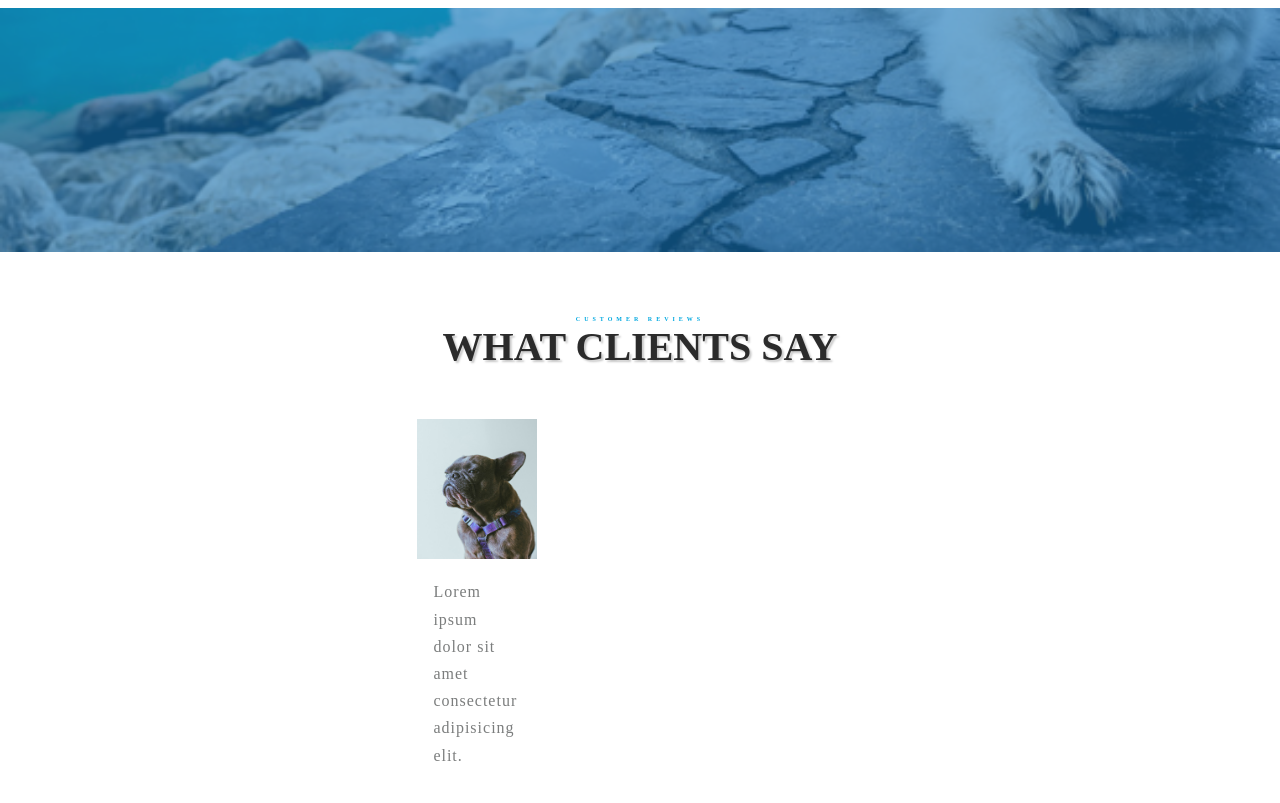
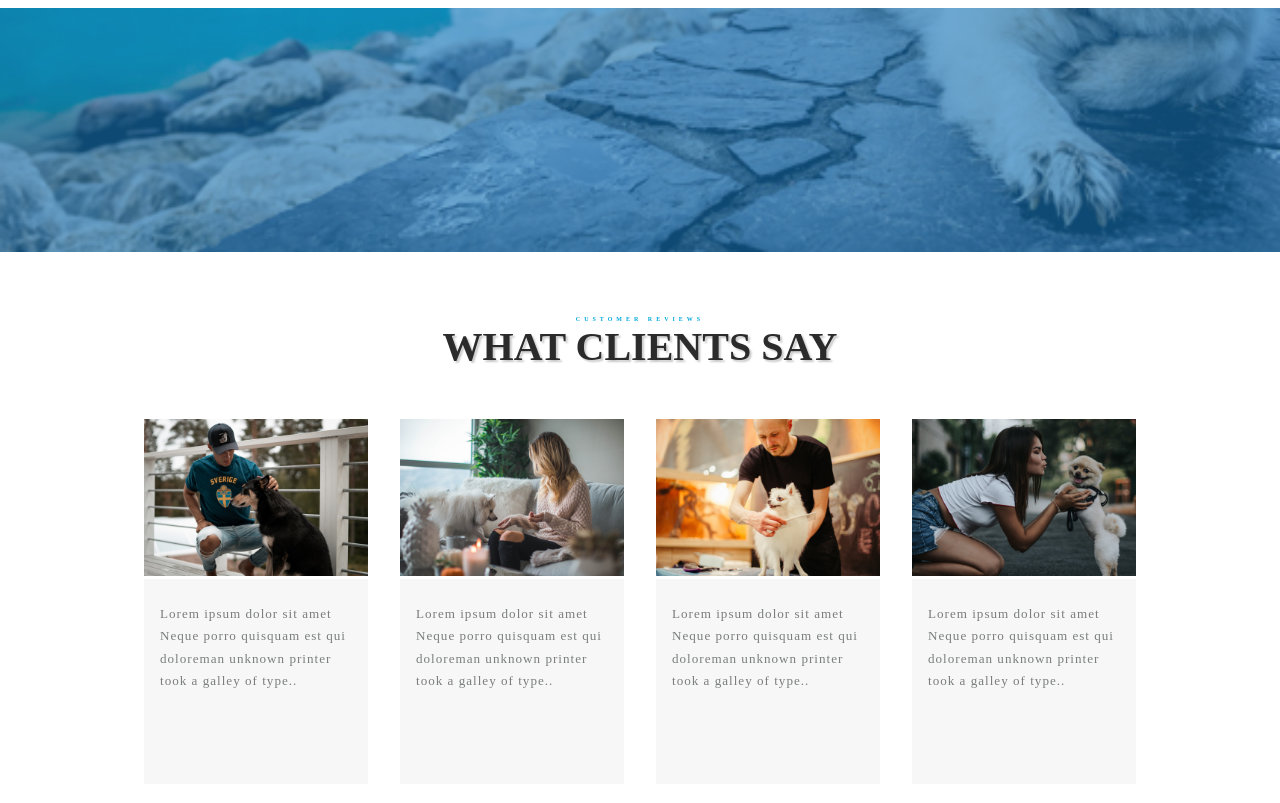
Before and after one commit to yucheng-yc/myproject, a plain HTML site: page index.html in a window 1280 px wide. Shown: the part 3903-4706 px from the top of the page. Drawn offline with Linux system fonts and the light colour scheme.

Commit message:
8/28/20:59

```diff
--- a/index.html
+++ b/index.html
@@ -194,12 +194,27 @@
             <h3>WHAT CLIENTS SAY</h3>
             <div class="imgTextItem">
                 <div>
-                    <img src="./images/g1.jpg" alt="">
-                    <p>Lorem ipsum dolor sit amet consectetur adipisicing elit. </p>
+                    <img src="./images/5.jpg" alt="">
+                    <p> Lorem ipsum dolor sit amet Neque porro quisquam est qui doloreman unknown printer took a galley of type.. </p>
+                </div>
+                <div>
+                    <img src="./images/7.jpg" alt="">
+                    <p> Lorem ipsum dolor sit amet Neque porro quisquam est qui doloreman unknown printer took a galley of type.. </p>
+                </div>
+                <div>
+                    <img src="./images/4.jpg" alt="">
+                    <p> Lorem ipsum dolor sit amet Neque porro quisquam est qui doloreman unknown printer took a galley of type.. </p>
+                </div>
+                <div>
+                    <img src="./images/8.jpg" alt="">
+                    <p> Lorem ipsum dolor sit amet Neque porro quisquam est qui doloreman unknown printer took a galley of type.. </p>
                 </div>
             </div>
         </div>
     </div>
 
+
+    <div class="bottom"></div>
+
 </body>
 </html>
--- a/scss/index.scss
+++ b/scss/index.scss
@@ -1,5 +1,21 @@
 @import "var";
 
+
+
+@media screen and (min-width:993px) {
+
+    /**
+    *轮播图文区
+    */
+    //超大屏359px的内容高度
+    //每块轮播的内容设置
+    .imgTextItem div {
+        height: 359px;
+    }
+    .imgTextItem div p {
+        height: 157px !important;
+    }
+}
 /**
  *大屏 超大屏 的显示样式
  */
@@ -37,6 +53,20 @@
     .transBox div:nth-child(2),.transBox div:last-child {
         width: 248px;
     }
+
+    /**
+        轮播图文区
+    */
+    //超大屏380px的内容高度
+    //每块轮播的内容设置
+    .imgTextItem div {
+        height: 380px;
+    }
+    .imgTextItem div p {
+        height: 209px;
+    }
+
+
     }
 
 
@@ -111,6 +141,25 @@
     // 清楚第一个 p的下边距
     .leftFont>p {
         margin-bottom: 0px !important;
+    }
+    /**
+    *轮播图文区
+    */
+    //中屏幕高度变成416px
+    //每块轮播的内容设置
+
+    //中屏 全屏显示
+    .imgTextItem {
+        flex-direction: column;
+        padding: 2rem 0px;
+    }
+    .imgTextItem div {
+        width: 100% !important;
+        padding: 10px 1.5rem;
+    }
+    .imgTextItem div img{
+       width: 100%;
+       height: auto;
     }
 
 
@@ -204,6 +253,22 @@
     }
     .photosItem div:nth-child(2) {
         padding-bottom: 0.5rem !important;
+    }
+    /**
+    *轮播图文区
+    */
+    //494px
+    //每块轮播的内容设置
+
+    .imgTextItem {
+        flex-direction: column;
+        padding: 2rem 0px;
+    }
+    .imgTextItem div {
+        width: 100% !important;
+    }
+    .carouselImgText {
+        padding: 0px !important;
     }
 
 }
@@ -511,12 +576,15 @@
 }
 /*
 *轮播图文区
+    思路 屏幕四个尺寸 对应的高的值不一样
+    写四个媒体查询
 */
 .carouselImgText {
-    padding: 3rem;
+    padding: 3rem 0px;
     display: flex;
     justify-content: center;
 }
+//让内容一直居中显示
 .carouselImgText .carouselItem {
     width: 80%;
     padding-top: 1rem;
@@ -525,12 +593,14 @@
     justify-content: center;
     align-items: center;
 }
+
 .imgTextItem {
     display: flex;
+    width: 100%;
 }
+//每块轮播的内容设置 根据宽度设置四个媒体查询
 .imgTextItem div {
     width: 25%;
-    height: auto;
     overflow: hidden;
     padding: 0 1rem;
 }
@@ -539,5 +609,14 @@
     height: auto;
 }
 .imgTextItem div p {
-    padding: 1rem;
+    padding: 1.5rem 1rem;
+    font-size: 0.82rem;
+    overflow: hidden;
+    margin-bottom: 1rem;
+    background-color: #f7f7f7;
 }
+
+
+.bottom {
+    height: 300px;
+}
```
Also changed, not shown: css/index.css.
